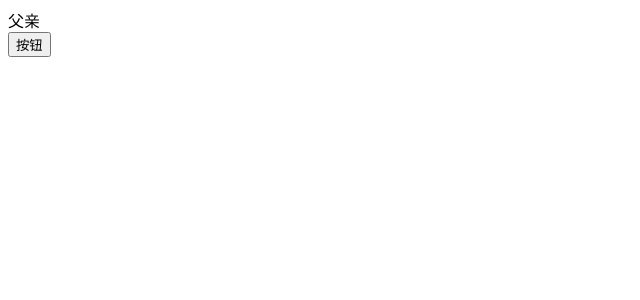
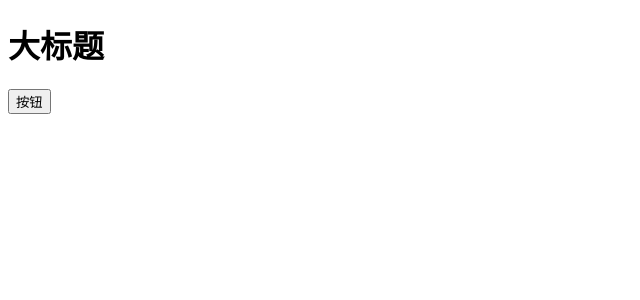
Before and after one commit to jian0/react_demo, a React (Create React App) app: page / in a window 1280 px wide. Shown: the top 300 px of the page, without its empty margins (0-640 px from the left). Built offline with nearby package versions, Linux system fonts and the light colour scheme.

Commit message:
03-非受控表单

```diff
--- /dev/null
+++ b/src/components/02-非受控表单.js
@@ -0,0 +1,24 @@
+import React, { Component } from 'react';
+
+// 受控表单就是双向绑定
+class App extends Component {
+    constructor() {
+        super()
+        this.href = React.createRef()
+    }
+    state = {}
+    handleClick=()=>{
+        console.log(this.href);
+        console.log(this.href.current.scrollHeight);
+    }
+    render() {
+        return (
+            <div>
+                <h1 ref={this.href}>大标题</h1>
+                <button onClick={this.handleClick}>按钮</button>
+            </div>
+        );
+    }
+}
+
+export default App;
--- a/src/index.js
+++ b/src/index.js
@@ -1,7 +1,8 @@
 import React from 'react';
 import ReactDOM from 'react-dom';
 // import App from './App';
-import App from './components/01-子传父';
+// import App from './components/01-子传父';
+import App from './components/02-非受控表单';
 
 ReactDOM.render(<App />, document.getElementById('root'));
 
```
